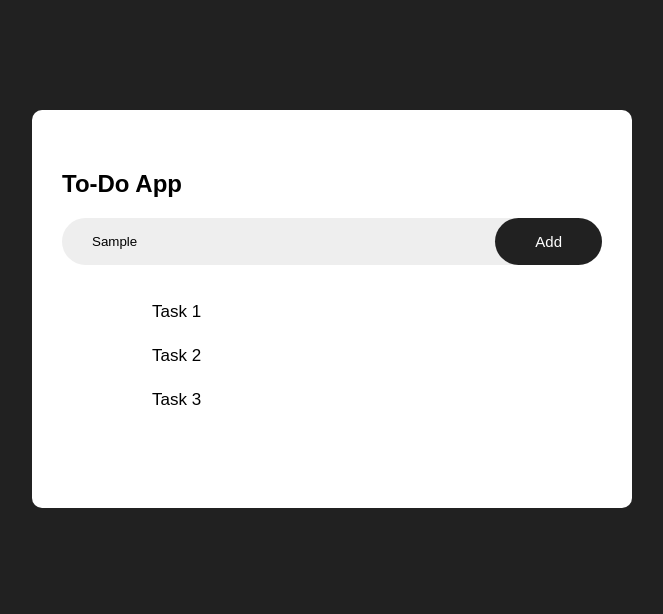
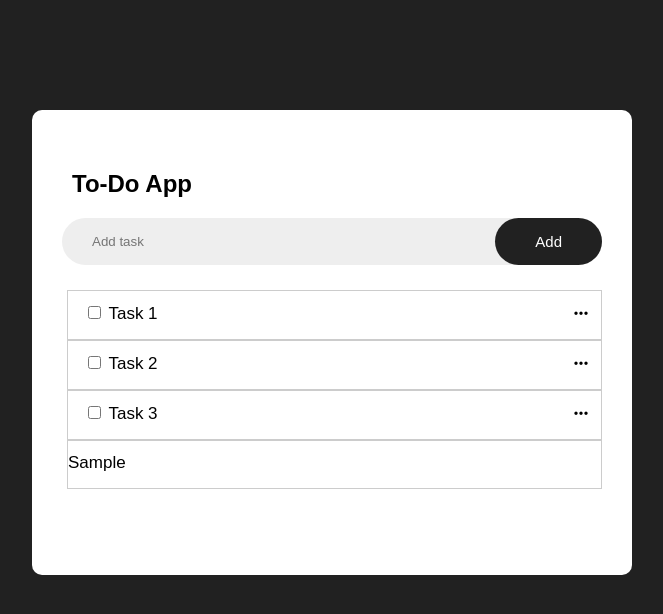
Before and after one commit to controlplusn/todo-app, a plain HTML site: page public/pages/index.html in a window 1280 px wide. Both pictures are taken after typing "Sample" into the empty fields and a click on the button "Add". Shown: the whole page, without its empty margins (318-981 px from the left). Drawn offline with nearby package versions, Linux system fonts and the light colour scheme.

Commit message:
Add checkbox and edit option

```diff
--- a/public/pages/index.html
+++ b/public/pages/index.html
@@ -3,6 +3,7 @@
 <head>
     <meta charset="UTF-8">
     <meta name="viewport" content="width=device-width, initial-scale=1.0">
+    <link href='https://unpkg.com/boxicons@2.1.4/css/boxicons.min.css' rel='stylesheet'>
     <link rel="stylesheet" href="../styles/main.css">
     <title>Todo List App</title>
 </head>
@@ -10,18 +11,26 @@
     <div class="container">
         <div class="todo-app">
             <h2>To-Do App</h2>
-            <div class="input-task">
+            <div class="input-task" id="form">
                 <input type="text" id="input-box" placeholder="Add task">
-                <button>Add</button>
+                <button class="btn" id="button">Add</button>
             </div>
-            <ul id="list-container">
-                <li class="item">Task 1</li>
-                <li class="item">Task 2</li>
-                <li class="item">Task 3</li>
-            </ul>
+            <div class="item-list">
+                <ul id="list-container">
+                    <li><input type="checkbox" id="checkbox">
+                    <label class="item">Task 1</label>
+                    <i class='bx bx-dots-horizontal-rounded'></i></li>
+                    <li><input type="checkbox" id="checkbox">
+                    <label class="item">Task 2</label>
+                    <i class='bx bx-dots-horizontal-rounded'></i></li>
+                    <li><input type="checkbox" id="checkbox">
+                    <label class="item">Task 3</label>
+                    <i class='bx bx-dots-horizontal-rounded'></i></li>
+                </ul>
+            </div>
         </div>
     </div>
 
-    <script src="../scripts/main.js"></script>
+    <script src="../scripts/main.js" defer></script>
 </body>
 </html>
--- a/public/scripts/main.js
+++ b/public/scripts/main.js
@@ -1,7 +1,25 @@
-const container = document.querySelector('.container');
-const todo = document.querySelector('.todo-app');
-const items = document.querySelector('#list-container');
-const btn = document.querySelector('button')
-const taskInput = document.querySelector('#input-box');
+const button = document.querySelector('#button');
+const input = document.querySelector('#input-box');
+const form = document.querySelector('#form');
+const list = document.querySelector('#list-container');
 
-console.log(taskInput.value);
+
+button.addEventListener('click', addItem);
+
+function addItem(e) {
+    // get input value
+    var newItem = document.querySelector('#input-box').value;
+
+    // create new li element
+    var li = document.createElement('li');
+
+    // add class
+    li.className = "item";
+
+    // add text node with input value
+    li.appendChild(document.createTextNode(newItem));
+
+    list.appendChild(li);
+
+    input.value = '';
+}
--- a/public/styles/main.css
+++ b/public/styles/main.css
@@ -19,12 +19,14 @@ body {
     margin: 100px auto 20px;
     padding: 40px 30px 70px;
     border-radius: 10px;
+    overflow: auto;
 }
 
 .todo-app h2 {
     display: flex;
     align-items: center;
     margin-bottom: 20px;
+    margin-left: 10px;
 }
 
 .input-task {
@@ -56,10 +58,23 @@ button {
     border-radius: 40px;
 }
 
-ul li {
+.item-list li{
     list-style: none;
+    margin-left: -35px;
     font-size: 17px;
-    padding: 12px 8px 12px 50px;
+    padding: 12px 8px 15px 0;
     user-select: none;
+    border: 0.5px solid #CCC;
+    position: relative;
+}
+
+input[type=checkbox] {
+    margin-left: 20px;
+}
+
+.item-list li i {
+    font-size: 20px;
+    position: absolute;
+    right: 10px;
     cursor: pointer;
 }
```
